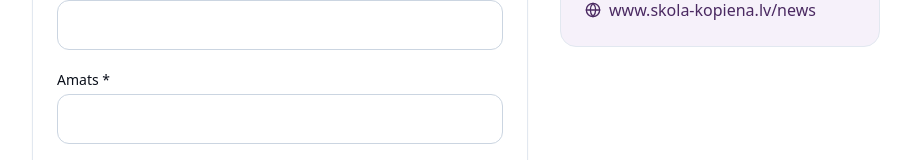
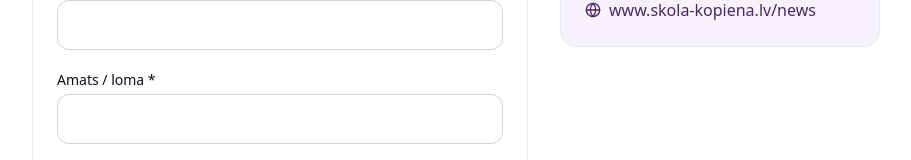
Before and after one commit to vasiljevsvladislavs-dot/skola-kopiena-registration, a Next.js app: page / in a window 1280 px wide. Shown: the part 579-739 px from the top of the page, without its empty margins (184-1095 px from the left). Built offline with nearby package versions, Linux system fonts and the light colour scheme.

Commit message:
Update page.tsx

```diff
--- a/app/page.tsx
+++ b/app/page.tsx
@@ -193,7 +193,7 @@ export default function Page() {
 
               {/* Role */}
               <div>
-                <label className="block text-sm mb-1">Amats *</label>
+                <label className="block text-sm mb-1">Amats / loma *</label>
                 <input
                   name="role"
                   required
```
